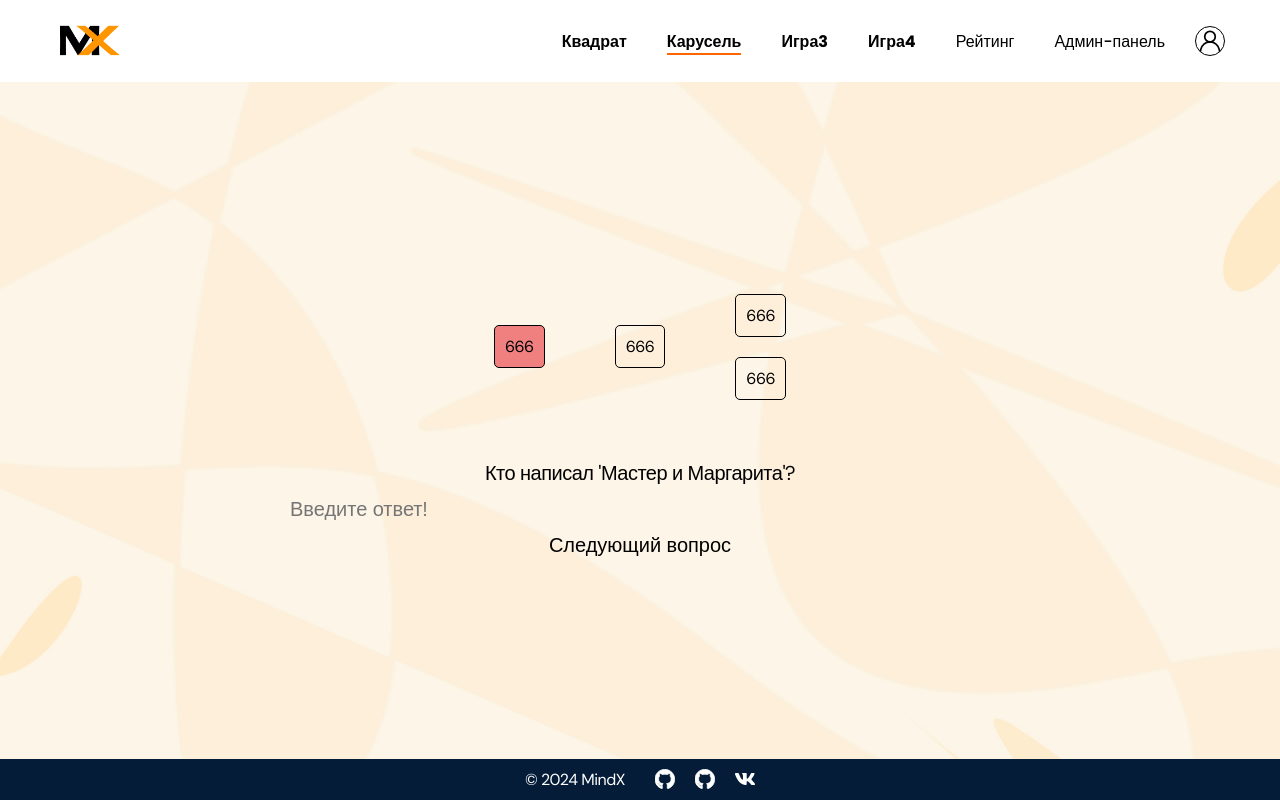
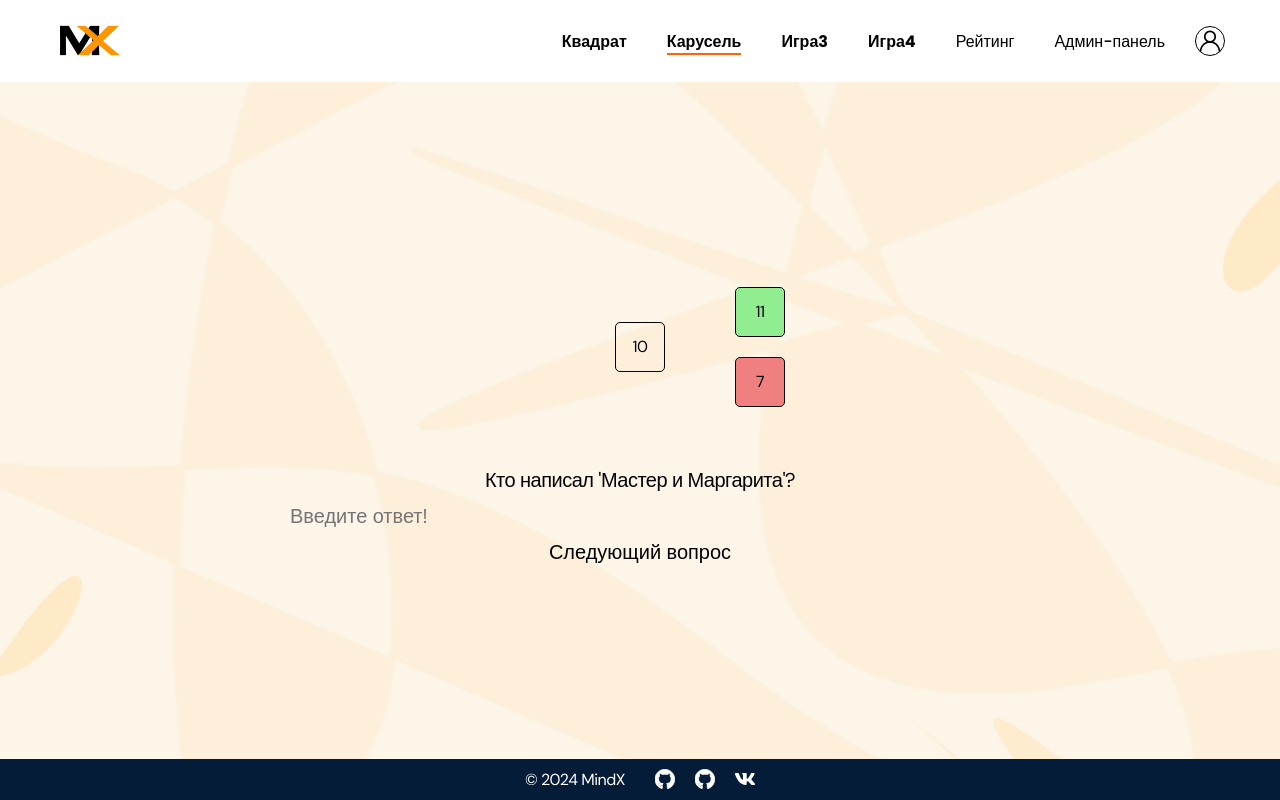
Before and after one commit to ntlifee/olympiad-games, a React (Create React App) app in the folder client/: page /carousel in a window 1280 px wide. Built offline with nearby package versions, Linux system fonts and the light colour scheme.

Commit message:
Анимации при ответе

```diff
--- a/client/src/components/CarouselBlockPoints/carouselblockpoints.css
+++ b/client/src/components/CarouselBlockPoints/carouselblockpoints.css
@@ -1,15 +1,37 @@
 .correct {
     background-color: lightgreen; /* Цвет для правильных ответов */
+    transition: all 0.5s ease;
 }
 
 .incorrect {
     background-color: lightcoral; /* Цвет для неправильных ответов */
+    transition: all 0.5s ease;
 }
 
 .block-point {
     margin: 10px;
-    padding: 10px;
     border: 1px solid black;
     border-radius: 5px;
-    cursor: pointer;
+    transition: transform 0.5s ease;
+    width: 50px;
+    height: 50px;
+    display: flex;
+    justify-content: center;
+    align-items: center;
 }
+
+.carousel-next-point {
+    display: flex;
+    opacity: 1;
+    transition: opacity 0.5s ease;
+}
+
+.hidden {
+    opacity: 0;
+    transition: opacity 0.5s ease;
+}
+
+.animate-next-point {
+    transform: translateX(-120px);
+    transition: transform 0.5s ease;
+}
--- a/client/src/pages/CarouselGame/CarouselGame.jsx
+++ b/client/src/pages/CarouselGame/CarouselGame.jsx
@@ -1,48 +1,69 @@
 import './carouselgame.css'
 
 import questionData from './Questions_Carousel.json'
-import InputComponent from '../../components/Input/Input';
-import CarouselBlockPoint from '../../components/CarouselBlockPoints/CarouselBlockPoints';
-import GameInformationPanel from '../../components/GameInformationPanel/GameInformationPanel';
+import InputComponent from '../../components/Input/Input'
+import CarouselBlockPoint from '../../components/CarouselBlockPoints/CarouselBlockPoints'
+import GameInformationPanel from '../../components/GameInformationPanel/GameInformationPanel'
 
 /* import axios from 'axios' */
-import { useEffect, useState } from 'react';
+import { useEffect, useState } from 'react'
 
 const CarouselGame = () => {
-    /* const [carouselData, setCarouselData] = useState();
+    /* const [carouselData, setCarouselData] = useState()
 
     useEffect(() => {
-        const apiUrl = '';
+        const apiUrl = ''
         axios.get(apiUrl).then((resp) => {
-            const allData = resp.data;
+            const allData = resp.data
             console.log(allData)
-            setCarouselData(allData);
-        });
-    }, [setCarouselData]);
+            setCarouselData(allData)
+        })
+    }, [setCarouselData])
  */
-    const { scoreFirstQuestion, scoreSuccess, scoreFailure, questions } = questionData;
+    const { scoreFirstQuestion, scoreSuccess, scoreFailure, questions, currentScore = 10 } = questionData
     const [idx, setIdx] = useState(0) //индекс вопроса
+    const [scoreCurrent, setScoreCurrent] = useState(currentScore) //текущий балл
+    const [scorePrev, setscorePrev] = useState(null) //предыдущий балл
     const [value, setValue] = useState('') //значение введенное пользователем
-    const [question, setQuestion] = useState('') //текущий вопрос
-    const [isCorrect, setIsCorrect] = useState('') //текущий вопрос
+    const [question, setQuestion] = useState(questions[idx].question) //текущий вопрос
+    const [isCorrect, setIsCorrect] = useState() //состояние ответа
+    const [isAnimating, setIsAnimating] = useState(false) // состояние для анимации
+
 
     useEffect(() => {
+        if (idx === 0) {
+            return // выходим из useEffect, чтобы не запускать анимацию
+        }
+        setIsAnimating(true)
+        setTimeout(() => {
+            setIsAnimating(false)
+        }, 500) // Задержка анимации
         if (idx !== questions.length) {
             setQuestion(questions[idx].question)
         } else {
             setQuestion('Тест окончен')
         }
-    }, [idx, questions]);
+    }, [idx, questions])
 
     const handleSubmit = () => {
-        if (idx === questions.length) {
+        if (idx === questions.length) { //проверка выхода за кол-во вопросов
             return
         }
-
-        setIsCorrect(questions[idx].answer === value) //проверяем ответ
+        setIdx(idx + 1) //переход на следующее поле
+        setTimeout(() => {
+            if (questions[idx].answer === value)//проверяем ответ
+            {
+                setIsCorrect(true)
+                setScoreCurrent(scoreCurrent + scoreSuccess)
+            }
+            else {
+                setIsCorrect(false)
+                setScoreCurrent(scoreCurrent - scoreFailure < scoreFirstQuestion ? scoreFirstQuestion : scoreCurrent - scoreFailure)
+            }
+            setscorePrev(scoreCurrent)
+        }, 500)
         setValue('') //сброс поля ввода
-        setIdx(idx + 1) //переход на следующее поле
-    };
+    }
 
     return (
         <main className="section">
@@ -50,11 +71,11 @@ const CarouselGame = () => {
                 <div className="carousel-game">
                     {/* <GameInformationPanel /> */}
                     <div className="carousel-wrapper-points">
-                        <CarouselBlockPoint className={isCorrect ? 'correct' : 'incorrect'} points={666} />
-                        <CarouselBlockPoint className={'current'} points={666} />
-                        <div className='carousel-next-point'>
-                            <CarouselBlockPoint points={666} />
-                            <CarouselBlockPoint points={666} />
+                        <CarouselBlockPoint className={scorePrev === null ? 'hidden' : isAnimating ? 'hidden' : isCorrect ? 'correct' : 'incorrect'} points={scorePrev} />
+                        <CarouselBlockPoint className={(isAnimating ? `${isCorrect ? 'correct' : 'incorrect'} animate-next-point` : '')} points={scoreCurrent} />
+                        <div className={'carousel-next-point ' + (isAnimating ? 'hidden' : '')}>
+                            <CarouselBlockPoint className={'correct'} points={scoreCurrent + scoreSuccess} />
+                            <CarouselBlockPoint className={'incorrect'} points={scoreCurrent - scoreFailure < scoreFirstQuestion ? scoreFirstQuestion : scoreCurrent - scoreFailure} />
                         </div>
                     </div>
                     <div className="carousel-wrapper-question">
@@ -65,7 +86,7 @@ const CarouselGame = () => {
                 </div>
             </div>
         </main>
-    );
+    )
 }
 
-export default CarouselGame;
+export default CarouselGame
```
